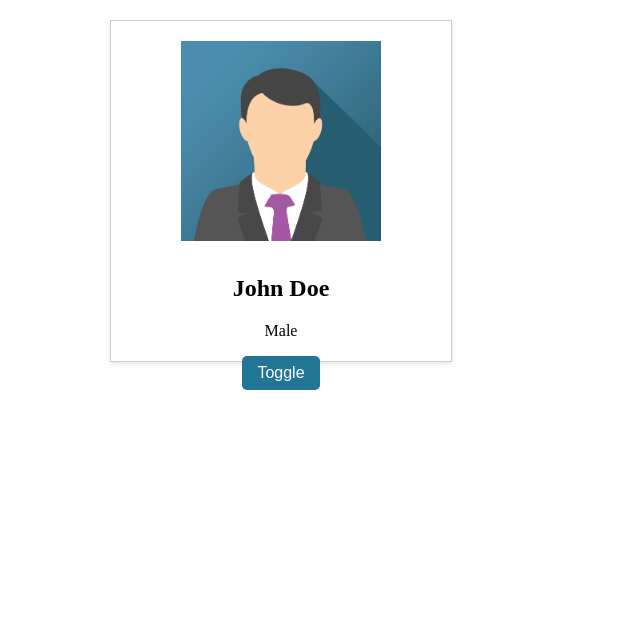
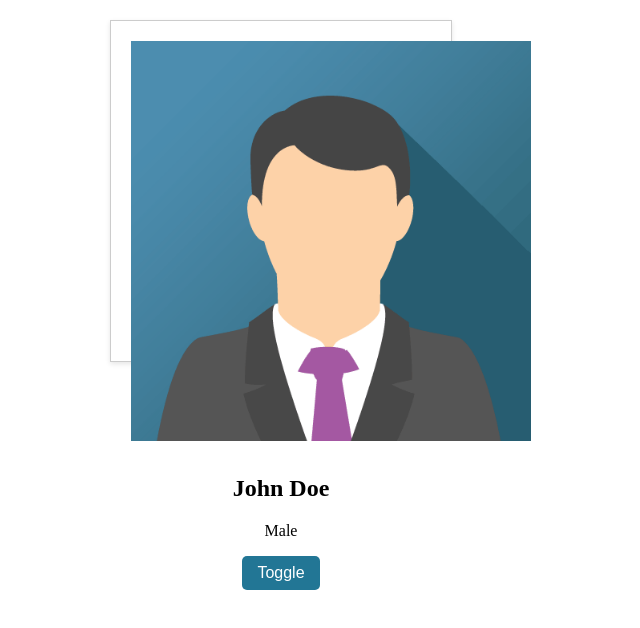
Before and after one commit to Mudili-Tejaswini/autosuggest, a website: page frontend/pages/toggle.html in a window 1280 px wide. Shown: the whole page, without its empty margins (359-999 px from the left). Drawn offline with Linux system fonts and the light colour scheme.

Commit message:
card size

```diff
--- a/frontend/css/index.css
+++ b/frontend/css/index.css
@@ -47,8 +47,8 @@ body {
 }
 
 .card img {
-    width: 200px;
-    height: 200px;
+    width: 400px;
+    height: 400px;
     border-radius: 0;
     margin-bottom: 10px;
 }
@@ -64,5 +64,5 @@ body {
 
 .card button:hover {
     background-color: rgb(41, 138, 165);
-    margin-top: 5px;
+    margin-top: px;
 }
```
